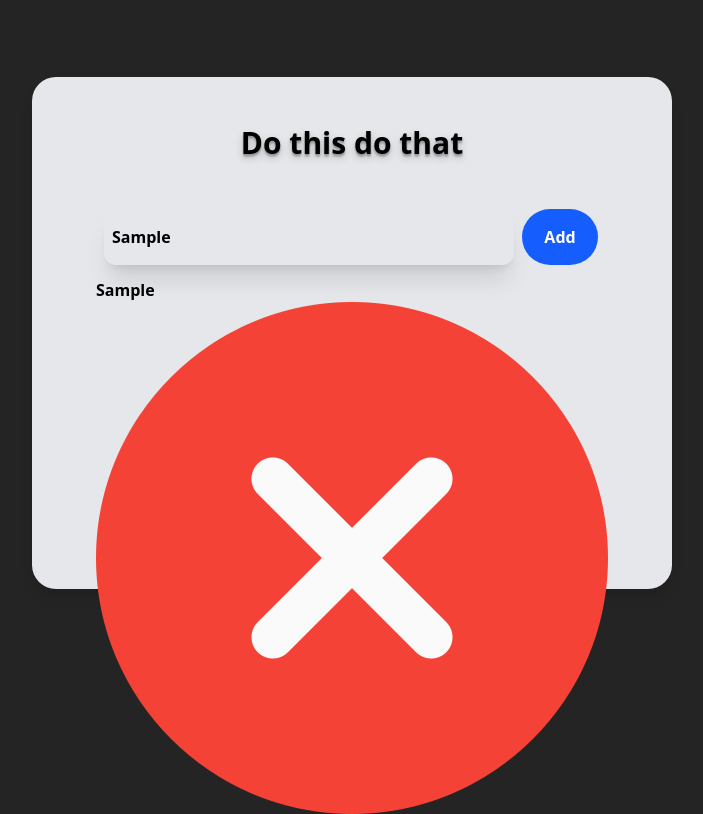
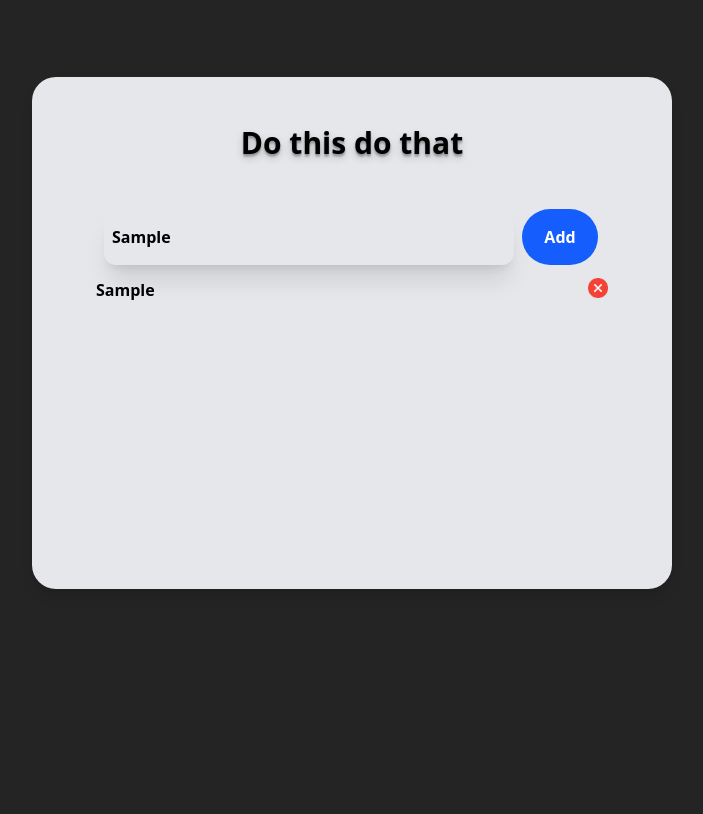
Before and after one commit to rigby200602/do_this_do_that, a React (Vite) app in the folder frontEnd/: page / in a window 1280 px wide. Both pictures are taken after typing "Sample" into the empty fields and a click on the button "Add". Shown: the whole page, without its empty margins (288-991 px from the left). Built offline with nearby package versions, Linux system fonts and the light colour scheme.

Commit message:
fix style remove button

```diff
--- a/frontEnd/src/App.jsx
+++ b/frontEnd/src/App.jsx
@@ -35,9 +35,9 @@ function App() {
           <button className='bg-blue-600 p-4 rounded-4xl w-[15%] text-white cursor-pointer'>Add</button>
         </form>
         { tasks.map(task => (
-          <div className='w-[80%] m-auto my-[2%]' key={task.id} >
-            <h3>{task.task}</h3>
-            <span><img src={remove}></img></span>
+          <div className='flex w-[80%] m-auto my-[2%]' key={task.id} >
+            <h2>{task.task}</h2>
+            <span className='ml-auto cursor-pointer'><img src={remove} className=' h-5' /></span>
           </div>
         ))}
       </MainForm>
```
